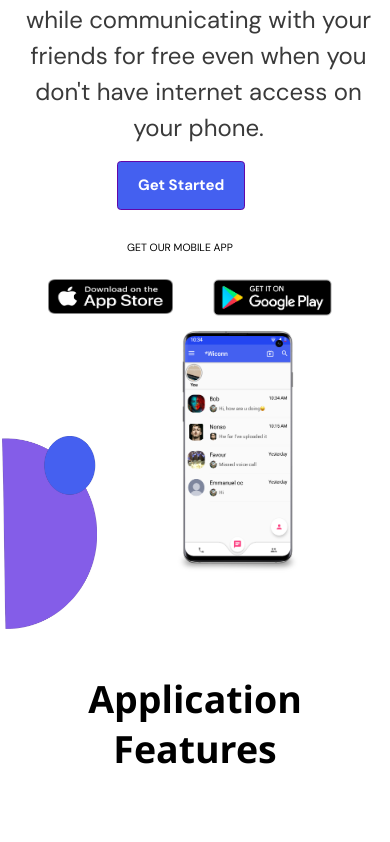
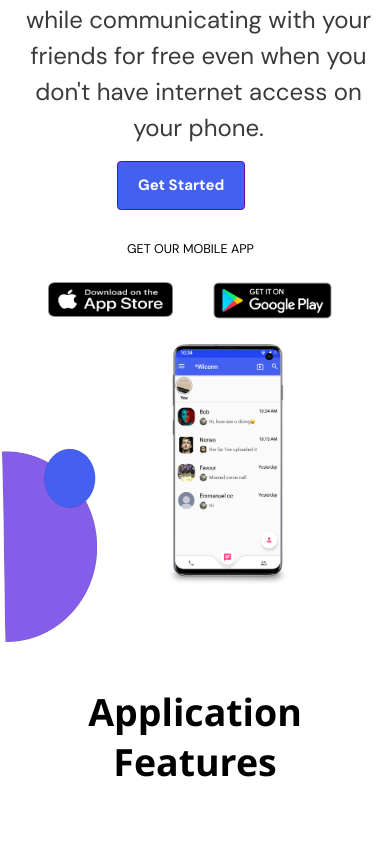
Before and after one commit to Honeson/wiconn, a Django app: page / in a window 390 px wide. Shown: the part 541-1383 px from the top of the page. Run offline with Django 3.2, Linux system fonts and the light colour scheme; some libraries are stand-ins or nearby versions.

Commit message:
This commit

```diff
--- a/templates/home.html
+++ b/templates/home.html
@@ -69,8 +69,9 @@
 
 @media screen and (max-width: 580px) {
     .m6 {
-    margin-left: 25px;
+    margin-left: 15px;
     width:100%;
+    margin-top: 10px;
   }
 
 }
@@ -121,6 +122,7 @@
   @media screen and (max-width: 580px){
     .get-mobile {
         margin-left: 110px;
+        font-size: larger;
     }
   }
 
```
